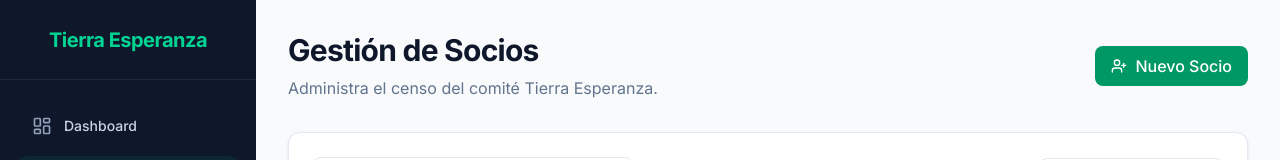
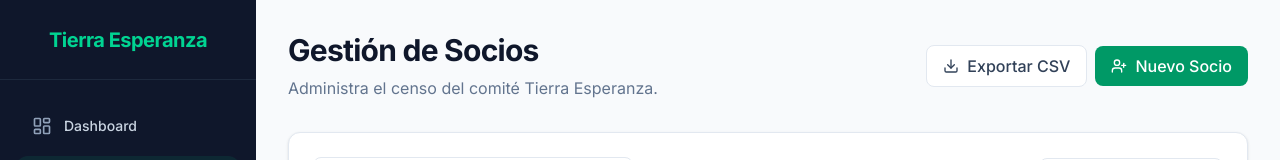
Before and after one commit to ruizsteven22-boop/Tierra-Esperanza-V2.0, a Next.js app: page /socios in a window 1280 px wide. Shown: the top 160 px of the page. Built offline with nearby package versions, Linux system fonts and the light colour scheme.

Commit message:
feat(socios): Add CSV export for members
Implement functionality to export the list of members to a CSV file. This allows for easier data management and external analysis of member information.

```diff
--- a/app/socios/page.tsx
+++ b/app/socios/page.tsx
@@ -218,6 +218,35 @@ export default function Socios() {
     pdf.save(`Estado_Cuenta_${selectedMember.rut}.pdf`);
   };
 
+  const handleExportCSV = () => {
+    const headers = ['Nombre', 'RUT', 'Email', 'Teléfono', 'Dirección', 'Comuna', 'Región', 'Integrantes Familia', 'Estado'];
+    const csvRows = [
+      headers.join(','),
+      ...filteredMembers.map(member => [
+        `"${member.name}"`,
+        `"${member.rut}"`,
+        `"${member.email}"`,
+        `"${member.phone}"`,
+        `"${member.address}"`,
+        `"${member.commune}"`,
+        `"${member.region}"`,
+        member.familySize,
+        `"${member.status}"`
+      ].join(','))
+    ];
+
+    const csvContent = "\uFEFF" + csvRows.join('\n');
+    const blob = new Blob([csvContent], { type: 'text/csv;charset=utf-8;' });
+    const url = URL.createObjectURL(blob);
+    const link = document.createElement('a');
+    link.setAttribute('href', url);
+    link.setAttribute('download', `socios_${format(new Date(), 'yyyy-MM-dd')}.csv`);
+    link.style.visibility = 'hidden';
+    document.body.appendChild(link);
+    link.click();
+    document.body.removeChild(link);
+  };
+
   const memberBalance = memberTransactions.reduce((acc, t) => acc + (t.type === 'ingreso' ? t.amount : -t.amount), 0);
 
   if (loading) return <div className="flex items-center justify-center h-full">Cargando...</div>;
@@ -229,15 +258,24 @@ export default function Socios() {
           <h1 className="text-3xl font-bold tracking-tight text-slate-900">Gestión de Socios</h1>
           <p className="text-slate-500 mt-2">Administra el censo del comité Tierra Esperanza.</p>
         </div>
-        {role !== 'Visualizador' && (
+        <div className="flex flex-wrap items-center gap-2">
           <button
-            onClick={() => setIsNewMemberModalOpen(true)}
-            className="flex items-center gap-2 bg-emerald-600 hover:bg-emerald-700 text-white px-4 py-2 rounded-lg font-medium transition-colors"
+            onClick={handleExportCSV}
+            className="flex items-center gap-2 bg-white hover:bg-slate-50 text-slate-700 border border-slate-200 px-4 py-2 rounded-lg font-medium transition-colors no-print"
           >
-            <UserPlus className="h-4 w-4" />
-            Nuevo Socio
+            <Download className="h-4 w-4" />
+            Exportar CSV
           </button>
-        )}
+          {role !== 'Visualizador' && (
+            <button
+              onClick={() => setIsNewMemberModalOpen(true)}
+              className="flex items-center gap-2 bg-emerald-600 hover:bg-emerald-700 text-white px-4 py-2 rounded-lg font-medium transition-colors no-print"
+            >
+              <UserPlus className="h-4 w-4" />
+              Nuevo Socio
+            </button>
+          )}
+        </div>
       </div>
 
       <Card className="no-print">
```
